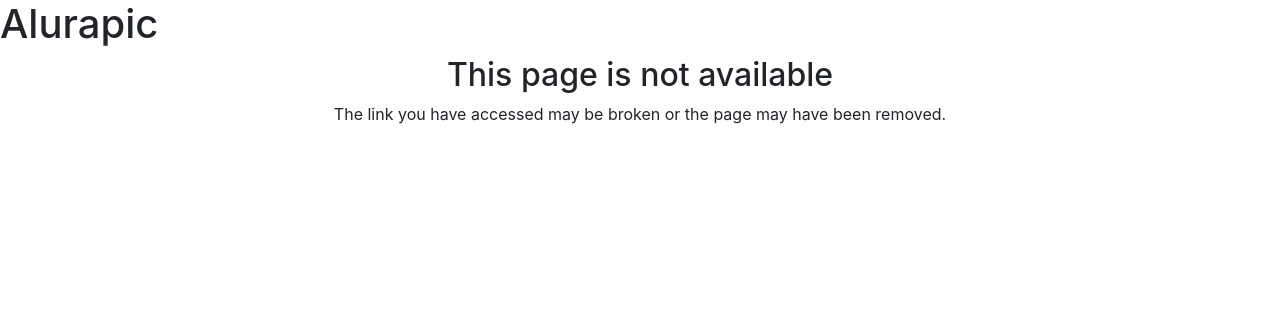
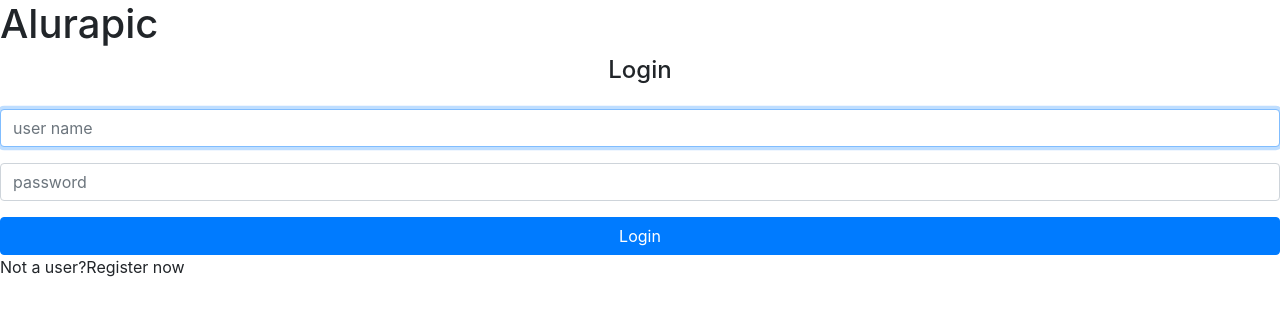
Before and after one commit to douglascamilo/alurapic, an Angular app: page / in a window 1280 px wide. Shown: the top 316 px of the page. Built offline with nearby package versions, Linux system fonts and the light colour scheme.

Commit message:
[Aula 01] - O componente de login

```diff
--- a/src/app/app-routing.module.ts
+++ b/src/app/app-routing.module.ts
@@ -5,8 +5,13 @@ import { PhotoListComponent } from './photos/photo-list/photo-list.component';
 import { PhotoFormComponent } from './photos/photo-form/photo-form.component';
 import { NotFoundComponent } from './errors/not-found/not-found.component';
 import { PhotoListResolver } from './photos/photo-list/photo-list.resolver';
+import { SignInComponent } from './home/sign-in/sign-in.component';
 
 const routes: Routes = [
+  {
+    path: '',
+    component: SignInComponent
+  },
   {
     path: 'user/:userName',
     component: PhotoListComponent,
--- a/src/app/app.module.ts
+++ b/src/app/app.module.ts
@@ -6,6 +6,7 @@ import { AppComponent } from './app.component';
 import { PhotosModule } from './photos/photos.module';
 import { ErrorsModule } from './errors/errors.module';
 import { CardComponent } from './shared/components/card/card.component';
+import { HomeModule } from './home/home.module';
 
 @NgModule({
   declarations: [
@@ -15,7 +16,8 @@ import { CardComponent } from './shared/components/card/card.component';
     BrowserModule,
     AppRoutingModule,
     PhotosModule,
-    ErrorsModule
+    ErrorsModule,
+    HomeModule
   ],
   providers: [],
   bootstrap: [AppComponent]
--- /dev/null
+++ b/src/app/home/sign-in/sign-in.component.html
@@ -0,0 +1,15 @@
+<h4 class="text-center">Login</h4>
+
+<form class="form mt-4">
+  <div class="form-group">
+    <input class="form-control" placeholder="user name" autofocus>
+  </div>
+
+  <div class="form-group">
+    <input type="password" class="form-control" placeholder="password">
+  </div>
+
+  <button type="submit" class="btn btn-primary btn-block">Login</button>
+</form>
+
+<p>Not a user?<a>Register now</a></p>
--- /dev/null
+++ b/src/app/home/sign-in/sign-in.component.ts
@@ -0,0 +1,14 @@
+import { Component, OnInit } from '@angular/core';
+
+@Component({
+  selector: 'app-sign-in',
+  templateUrl: './sign-in.component.html',
+  styleUrls: ['./sign-in.component.css']
+})
+export class SignInComponent implements OnInit {
+
+  constructor() { }
+
+  ngOnInit() {
+  }
+}
```
Also changed, not shown: src/app/home/home.module.ts (added, +11 -0 lines), src/app/home/sign-in/sign-in.component.css (added), 1 other file (tests, documents, lock files or other folders).
